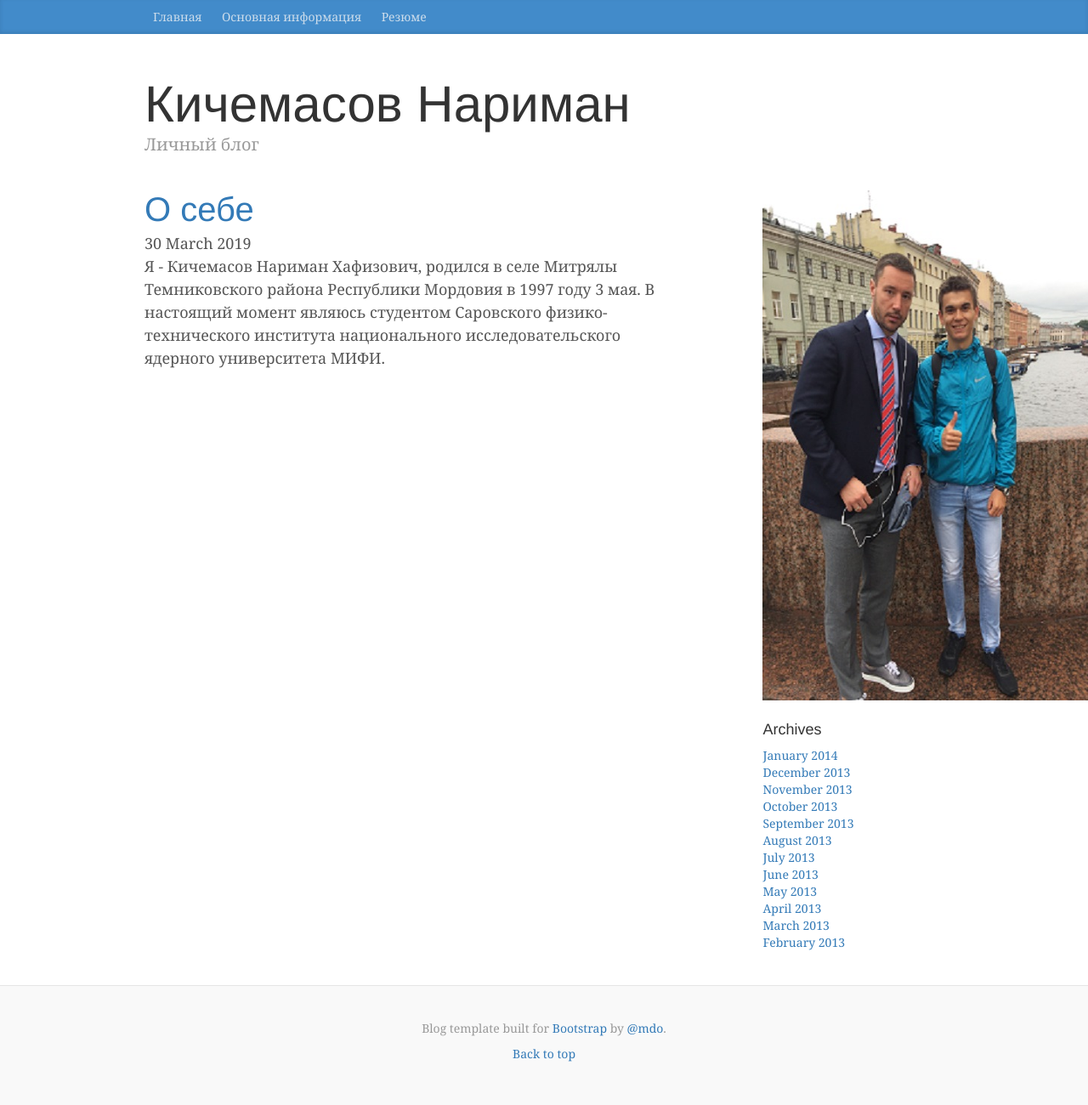
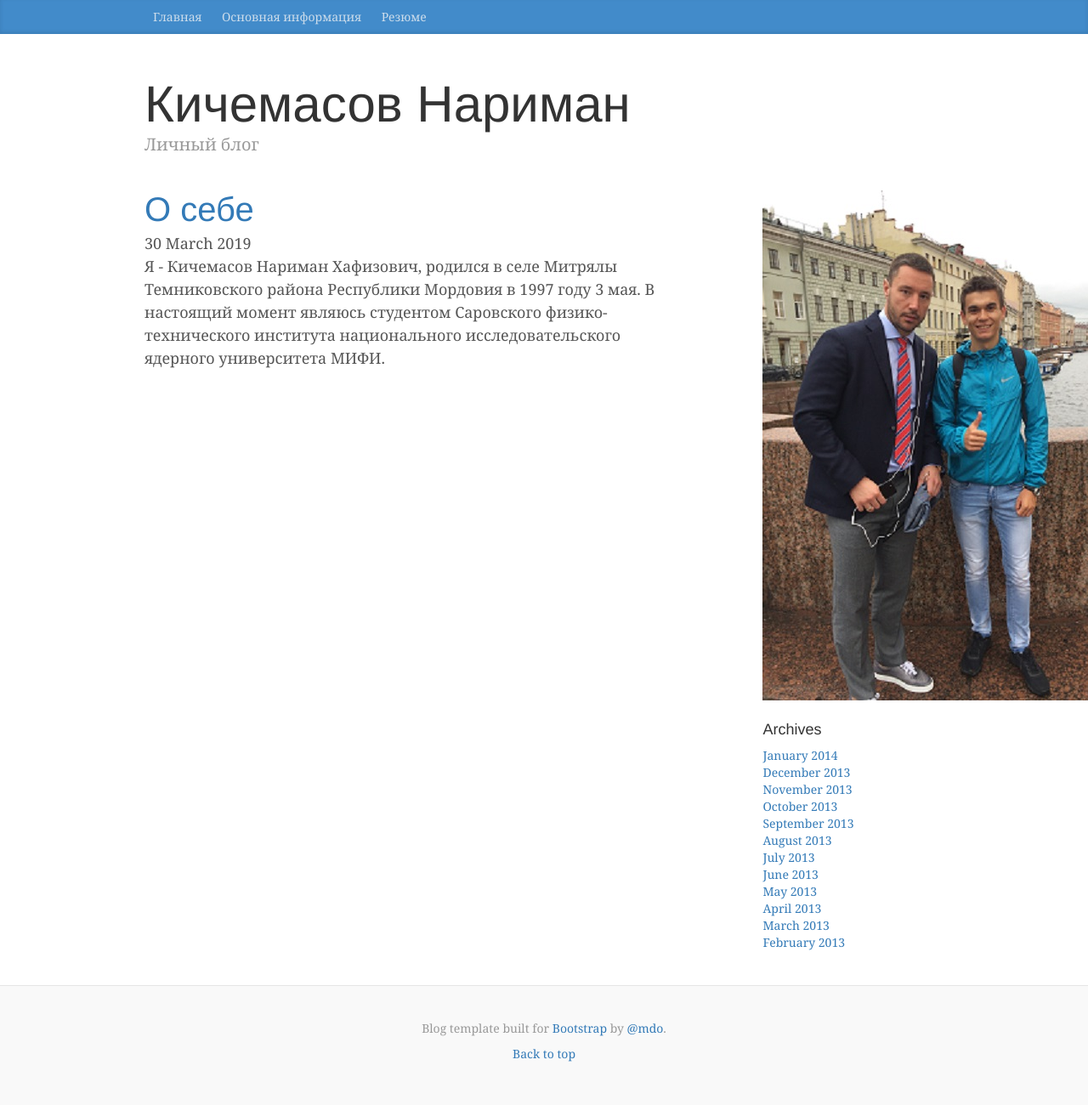
Before and after one commit to narimansnow/narimansnow.github.io, a Jekyll site: the page built from index.html, in a window 1280 px wide. Shown: the whole page at 85% size. Built offline with Jekyll 4.4.1, drawn with Linux system fonts in a browser that asks for light colours; nearby versions of some CDN libraries; library files that are not in the unit come from our copies.

Commit message:
Update sidebar.html

```diff
--- a/_includes/sidebar.html
+++ b/_includes/sidebar.html
@@ -1,6 +1,6 @@
 <html>
 <body>
-            <p><img src = "IMG1.jpg" width = "400" height = "600"></p>
+            <p><img src = "IMG1.jpg" width = "450" height = "600"></p>
 </body>
 </html>
 
```
